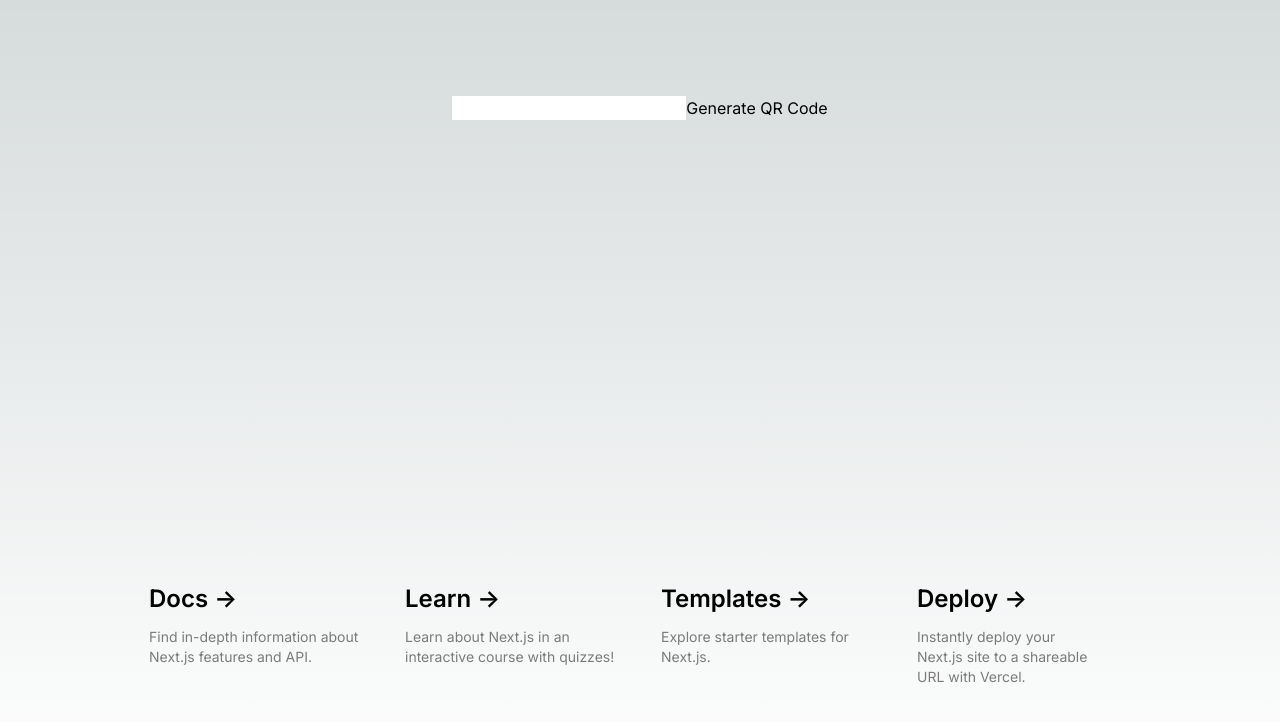
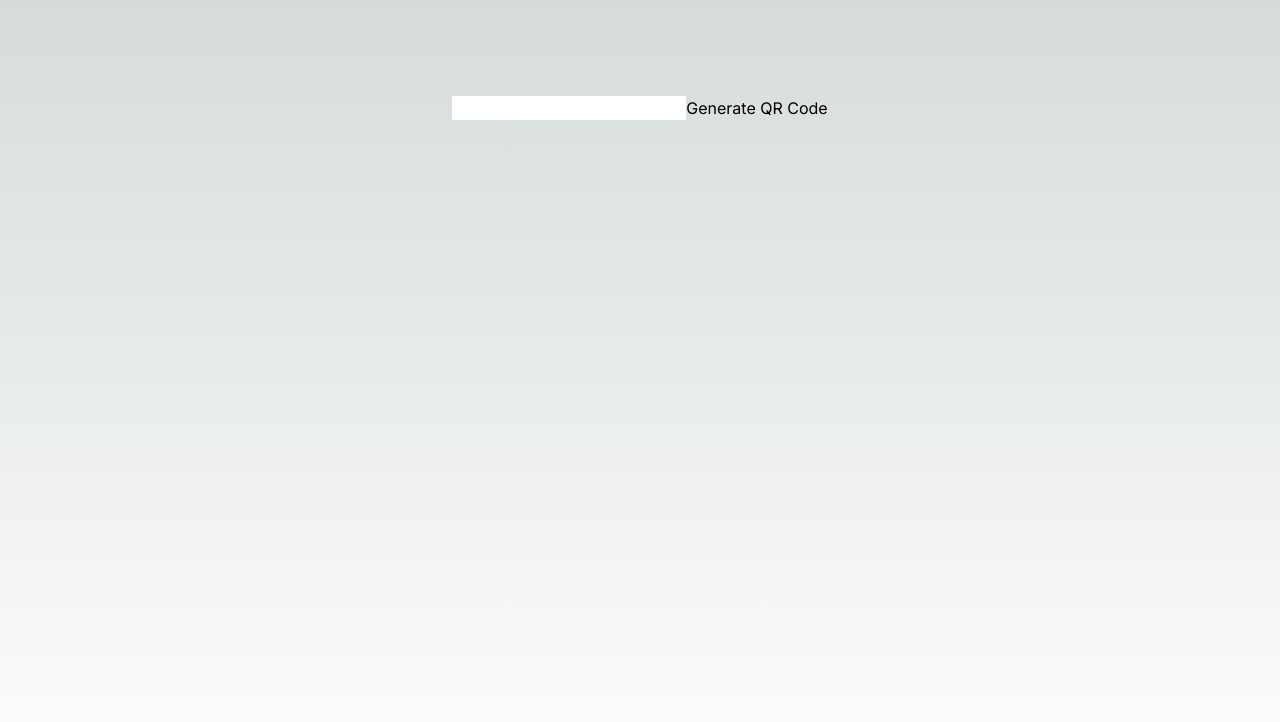
Before and after one commit to rhyanvargas/dynamic-qr-code-generator, a Next.js app: page / in a window 1280 px wide. Shown: the top 722 px of the page. Built offline with nearby package versions, Linux system fonts and the light colour scheme.

Commit message:
remove extra markup and adjust head metadata.

```diff
--- a/app/layout.tsx
+++ b/app/layout.tsx
@@ -5,8 +5,8 @@
 const inter = Inter({ subsets: ["latin"] });
 
 export const metadata: Metadata = {
-  title: "Create Next App",
-  description: "Generated by create next app",
+  title: "QR Code Generator",
+  description: "Generated by rhyan vargas",
 };
 
 export default function RootLayout({
--- a/app/page.tsx
+++ b/app/page.tsx
@@ -5,76 +5,6 @@
   return (
     <main className="flex min-h-screen flex-col items-center justify-between p-24">
         <QRCode />
-
-      <div className="mb-32 grid text-center lg:mb-0 lg:w-full lg:max-w-5xl lg:grid-cols-4 lg:text-left">
-        <a
-          href="https://nextjs.org/docs?utm_source=create-next-app&utm_medium=appdir-template&utm_campaign=create-next-app"
-          className="group rounded-lg border border-transparent px-5 py-4 transition-colors hover:border-gray-300 hover:bg-gray-100 hover:dark:border-neutral-700 hover:dark:bg-neutral-800/30"
-          target="_blank"
-          rel="noopener noreferrer"
-        >
-          <h2 className="mb-3 text-2xl font-semibold">
-            Docs{" "}
-            <span className="inline-block transition-transform group-hover:translate-x-1 motion-reduce:transform-none">
-              -&gt;
-            </span>
-          </h2>
-          <p className="m-0 max-w-[30ch] text-sm opacity-50">
-            Find in-depth information about Next.js features and API.
-          </p>
-        </a>
-
-        <a
-          href="https://nextjs.org/learn?utm_source=create-next-app&utm_medium=appdir-template-tw&utm_campaign=create-next-app"
-          className="group rounded-lg border border-transparent px-5 py-4 transition-colors hover:border-gray-300 hover:bg-gray-100 hover:dark:border-neutral-700 hover:dark:bg-neutral-800/30"
-          target="_blank"
-          rel="noopener noreferrer"
-        >
-          <h2 className="mb-3 text-2xl font-semibold">
-            Learn{" "}
-            <span className="inline-block transition-transform group-hover:translate-x-1 motion-reduce:transform-none">
-              -&gt;
-            </span>
-          </h2>
-          <p className="m-0 max-w-[30ch] text-sm opacity-50">
-            Learn about Next.js in an interactive course with&nbsp;quizzes!
-          </p>
-        </a>
-
-        <a
-          href="https://vercel.com/templates?framework=next.js&utm_source=create-next-app&utm_medium=appdir-template&utm_campaign=create-next-app"
-          className="group rounded-lg border border-transparent px-5 py-4 transition-colors hover:border-gray-300 hover:bg-gray-100 hover:dark:border-neutral-700 hover:dark:bg-neutral-800/30"
-          target="_blank"
-          rel="noopener noreferrer"
-        >
-          <h2 className="mb-3 text-2xl font-semibold">
-            Templates{" "}
-            <span className="inline-block transition-transform group-hover:translate-x-1 motion-reduce:transform-none">
-              -&gt;
-            </span>
-          </h2>
-          <p className="m-0 max-w-[30ch] text-sm opacity-50">
-            Explore starter templates for Next.js.
-          </p>
-        </a>
-
-        <a
-          href="https://vercel.com/new?utm_source=create-next-app&utm_medium=appdir-template&utm_campaign=create-next-app"
-          className="group rounded-lg border border-transparent px-5 py-4 transition-colors hover:border-gray-300 hover:bg-gray-100 hover:dark:border-neutral-700 hover:dark:bg-neutral-800/30"
-          target="_blank"
-          rel="noopener noreferrer"
-        >
-          <h2 className="mb-3 text-2xl font-semibold">
-            Deploy{" "}
-            <span className="inline-block transition-transform group-hover:translate-x-1 motion-reduce:transform-none">
-              -&gt;
-            </span>
-          </h2>
-          <p className="m-0 max-w-[30ch] text-balance text-sm opacity-50">
-            Instantly deploy your Next.js site to a shareable URL with Vercel.
-          </p>
-        </a>
-      </div>
     </main>
   );
 }
```
